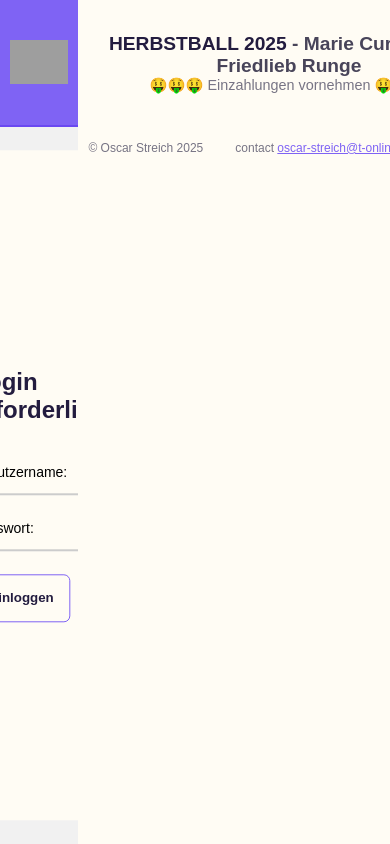
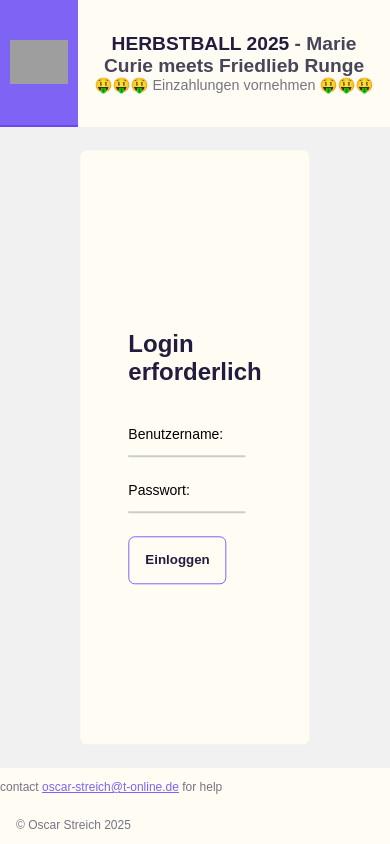
Before and after one commit to oscarf20001/herbstball, a PHP site: page /client/einzahlung.php in a window 390 px wide; the page is wider, and only the part inside the window is pictured. Run offline with PHP 8.4, Linux system fonts and the light colour scheme; some libraries are stand-ins or nearby versions; grey boxes are pictures that could not be loaded.

Commit message:
Fixed Footer

```diff
--- a/client/styles/barStyles.css
+++ b/client/styles/barStyles.css
@@ -27,8 +27,8 @@ body{
     margin: 0;
     padding: 0;
     display: grid;
-    grid-template-columns: clamp(10%, 12%, 50%) 1fr 1fr;
-    grid-template-rows: 10vh 1fr;
+    grid-template-columns: 20vw 1fr;
+    grid-template-rows: 1fr 1fr 1fr;
     grid-column-gap: 0px;
     grid-row-gap: 0px;
     height: 100vh;
@@ -37,7 +37,7 @@ body{
 }
 
 #header{
-    grid-area: 1 / 2 / 2 / 4;
+    grid-area: 1 / 2 / 2 / 3;
     display: flex;
     justify-content: space-between;
     flex-direction: row;
@@ -177,11 +177,12 @@ header p{
 
 #footer{
     height: 5vh;
+    width: 100vw;
     display: flex;
     justify-content: center;
     align-items: center;
     flex-direction: row;
-    width: 100vw;
+    grid-area: 3 / 1 / 4 / 3;
 }
 
 #footer, #copyright{
@@ -292,4 +293,34 @@ header p{
     #display{
         width: calc(100vw - 4rem);
     }
+
+    #footer{
+        height: fit-content;
+        display: grid;
+        grid-template-columns: 1fr 30%;
+        grid-template-rows: 1fr 1fr;
+        grid-column-gap: 0px;
+        grid-row-gap: 0px;
+        margin: 0;
+        overflow-x: hidden;
     }
+
+    #socialMedia {
+        grid-area: 1 / 2 / 3 / 3;
+        flex-direction: column;
+        gap: 0;
+        justify-content: flex-start;
+        align-items: flex-start;
+        margin: 0;
+    }
+
+    #copyright{
+        grid-area: 2 / 1 / 3 / 2;
+        margin: 0 0 0 1rem;
+    }
+
+    #help{
+        grid-area: 1 / 1 / 2 / 2;
+        margin: 0 0 0 1rem;
+    }
+}
```
Also changed, not shown: index.html (+5 -3 lines). Lines whose indentation alone changed are shown as unchanged.
